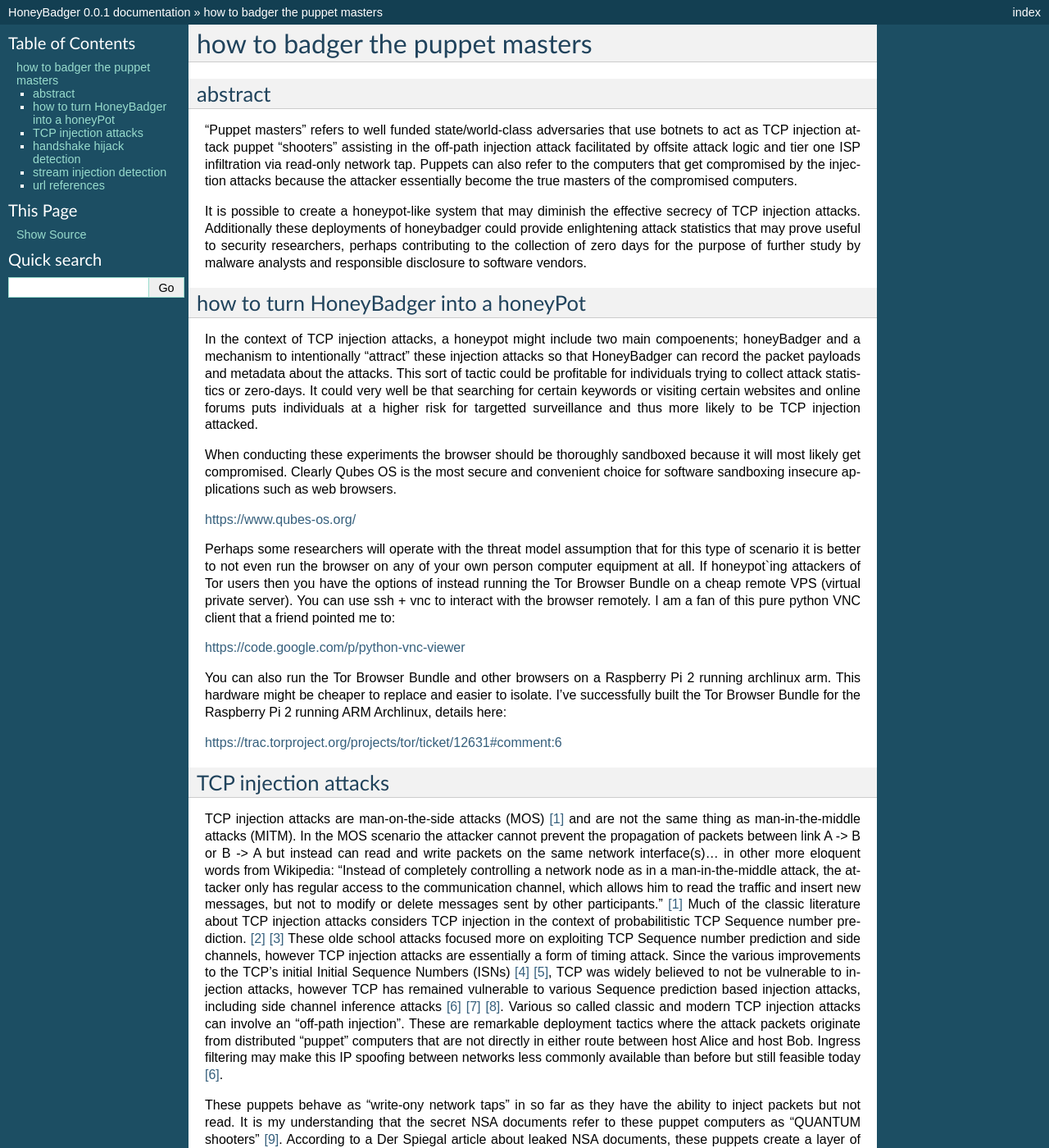
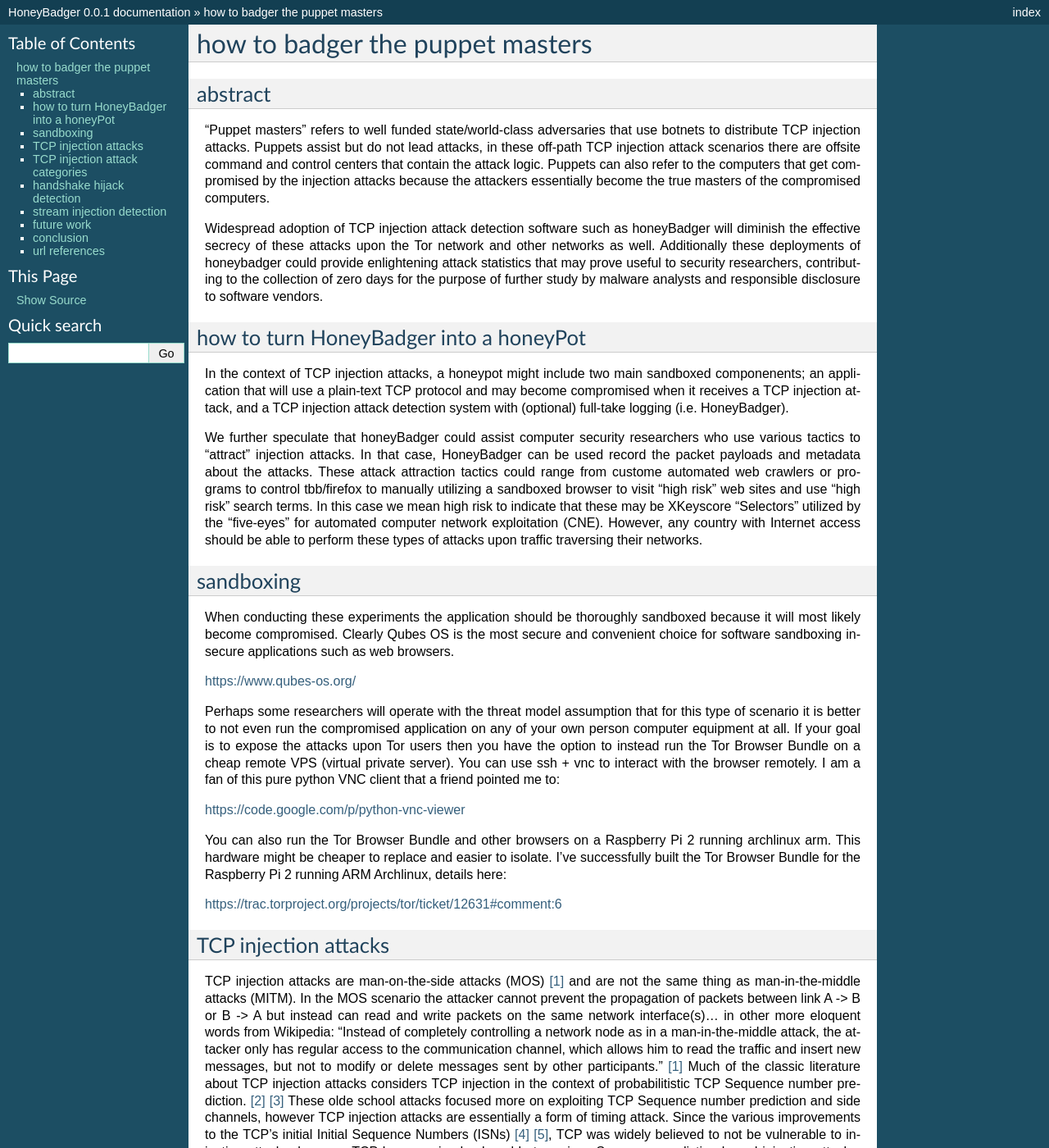
Before and after one commit to david415/HoneyBadger_docs, a Sphinx documentation site: the page built from source/how-to-badger-the-puppet-masters.rst, in a window 1280 px wide and 1400 px high. Shown: the whole window at 82% size. Built offline with Sphinx 7.4.7, drawn with Linux system fonts in a browser that asks for light colours; some of the changed text lies outside the part shown.

Commit message:
Clean up beginning intro and add bottom section stubs

```diff
--- a/source/how-to-badger-the-puppet-masters.rst
+++ b/source/how-to-badger-the-puppet-masters.rst
@@ -8,40 +8,48 @@ abstract
 --------
 
 "Puppet masters" refers to well funded state/world-class adversaries that use botnets to
-act as TCP injection attack puppet "shooters" assisting in the off-path injection attack facilitated
-by offsite attack logic and tier one ISP infiltration via read-only network tap.
-Puppets can also refer to the computers that get compromised by the injection attacks because the
-attacker essentially become the true masters of the compromised computers.
+distribute TCP injection attacks. Puppets assist but do not lead attacks,
+in these off-path TCP injection attack scenarios there are offsite command and control centers
+that contain the attack logic. Puppets can also refer to the computers that get compromised by
+the injection attacks because the attackers essentially become the true masters of the compromised computers.
 
-It is possible to create a honeypot-like system that may diminish the effective secrecy of TCP injection attacks.
-Additionally these deployments of honeybadger could provide enlightening attack statistics that may prove useful
-to security researchers, perhaps contributing to the collection of zero days for the purpose of further study by
-malware analysts and responsible disclosure to software vendors.
-
+Widespread adoption of TCP injection attack detection software such as honeyBadger will diminish the effective
+secrecy of these attacks upon the Tor network and other networks as well. Additionally these deployments of
+honeybadger could provide enlightening attack statistics that may prove useful to security researchers,
+contributing to the collection of zero days for the purpose of further study by malware analysts
+and responsible disclosure to software vendors.
 
 
 how to turn HoneyBadger into a honeyPot
 ---------------------------------------
 
-In the context of TCP injection attacks, a honeypot might include two main compoenents; honeyBadger and a mechanism to intentionally
-"attract" these injection attacks so that HoneyBadger can record the packet payloads and metadata about the attacks. This sort of tactic
-could be profitable for individuals trying to collect attack statistics or zero-days. It could very well be that searching for certain
-keywords or visiting certain websites and online forums puts individuals at a higher risk for targetted surveillance and thus more likely
-to be TCP injection attacked.
+In the context of TCP injection attacks, a honeypot might include two main sandboxed componenents;
+an application that will use a plain-text TCP protocol and may become compromised when it receives a TCP injection attack,
+and a TCP injection attack detection system with (optional) full-take logging (i.e. HoneyBadger).
 
-When conducting these experiments the browser should be thoroughly sandboxed because it will most likely get compromised.
+We further speculate that honeyBadger could assist computer security researchers who use various tactics to "attract"
+injection attacks. In that case, HoneyBadger can be used record the packet payloads and metadata about the attacks.
+These attack attraction tactics could range from custome automated web crawlers or programs to control tbb/firefox
+to manually utilizing a sandboxed browser to visit "high risk" web sites and use "high risk" search terms. In this case
+we mean high risk to indicate that these may be XKeyscore "Selectors" utilized by the "five-eyes" for automated
+computer network exploitation (CNE). However, any country with Internet access should be able to perform these
+types of attacks upon traffic traversing their networks.
+
+
+sandboxing
+----------
+
+When conducting these experiments the application should be thoroughly sandboxed because it will most likely become compromised.
 Clearly Qubes OS is the most secure and convenient choice for software sandboxing insecure applications such as web browsers.
 
 https://www.qubes-os.org/
 
-
 Perhaps some researchers will operate with the threat model assumption that for this type of scenario it is better to not even run
-the browser on any of your own person computer equipment at all. If honeypot`ing attackers of Tor users then you have the options of
-instead running the Tor Browser Bundle on a cheap remote VPS (virtual private server). You can use ssh + vnc to interact with the
-browser remotely. I am a fan of this pure python VNC client that a friend pointed me to:
+the compromised application on any of your own person computer equipment at all. If your goal is to expose the attacks upon Tor
+users then you have the option to instead run the Tor Browser Bundle on a cheap remote VPS (virtual private server). You can use
+ssh + vnc to interact with the browser remotely. I am a fan of this pure python VNC client that a friend pointed me to:
 
 https://code.google.com/p/python-vnc-viewer
-
 
 You can also run the Tor Browser Bundle and other browsers on a Raspberry Pi 2 running archlinux arm. This hardware might be
 cheaper to replace and easier to isolate. I've successfully built the Tor Browser Bundle for the Raspberry Pi 2 running ARM
@@ -91,6 +99,10 @@ these TCP injection attacks with a very high probability of success, however the
 For instance if the NSA had a policy of not deploying attack logic to insecure systems or physical facilities then that might be a reason
 for them to prefer an offsite MoS approach over an onsite MITM. The attacker might have an offsite command and control (C&C) center which passes
 instructions to these "shooter" puppets, which then perform the actual TCP injection attack on behalf of the C&C.
+
+
+TCP injection attack categories
+-------------------------------
 
 Broadly speaking there are two categories of TCP injection attacks; handshake hijack and stream injection.
 I've added a couple more stream injection attack sub-categories to the list; here #2 "segment veto" and #3 "sloppy injection"
@@ -144,6 +156,19 @@ priority is to detect and record TCP attack attempts with the utmost precision.
 
 
 
+future work
+-----------
+
+*coming soon*
+
+
+conclusion
+----------
+
+*coming soon*
+
+
+
 url references
 --------------
 
```
